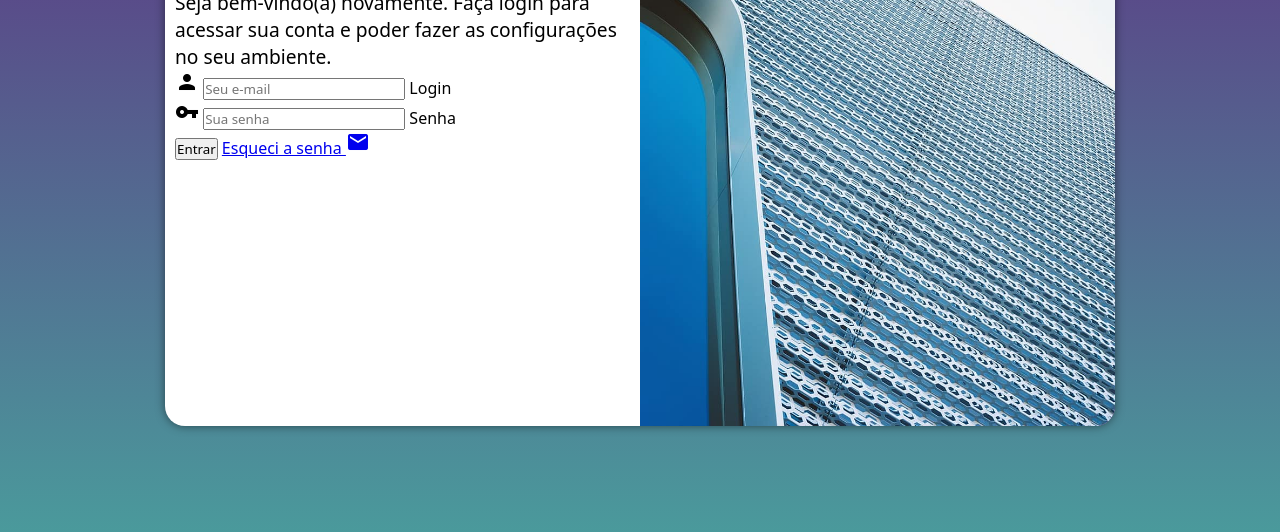
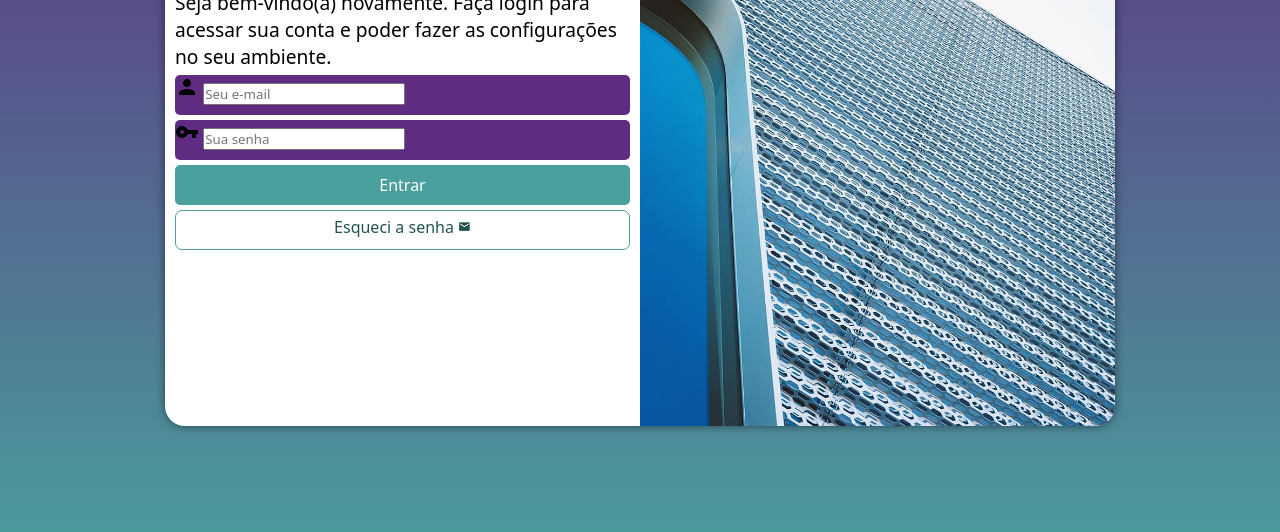
Before and after one commit to joaovictor-nogueira/projeto-login, a plain HTML site: page index.html in a window 1280 px wide. Shown: the part 224-756 px from the top of the page. Drawn offline with Linux system fonts and the light colour scheme.

Commit message:
formatação do formulario

```diff
--- a/estilos/media-query.css
+++ b/estilos/media-query.css
@@ -17,7 +17,7 @@
         height: 100%;
     }
 
-    section#login > dic#formulario{
+    section#login > div#formulario{
         float: left;
         width: 70%;
     }
--- a/estilos/style.css
+++ b/estilos/style.css
@@ -63,3 +63,55 @@ div#formulario > h1{
 div#formulario > p{
     font-size: 0.8em;
 }
+
+form > div.campo{
+    background-color: #5f2c82;
+    display: block;
+    width: 100%;
+    height: 40px;
+    border-radius: 5px;
+    margin: 5px 0px;
+}
+
+div.campo > label{
+    display: none;
+}
+
+form > input[type=submit]{
+    display: block;
+    font-size: 1em;
+    width: 100%;
+    height: 40px;
+    background-color: #49a09d;
+    color: white;
+    border: none;
+    border-radius: 5px;
+    cursor: pointer;
+}
+
+form > input[type=submit]:hover{
+    background-color: #245250;
+}
+
+form > a.botao {
+    display: block;
+    text-align: center;
+    font-size: 1em;
+    width: 100%;
+    height: 40px;
+    background-color: white;
+    border: 1px solid #49a09d;
+    border-radius: 7px;
+    text-decoration: none;
+    color: #245250;
+    padding-top: 5px;
+    margin-top: 5px;
+}
+
+form > a.botao:hover{
+    background-color: #5dcfca;
+}
+
+form > a.botao > span{
+    font-size: 0.8em;
+}
--- a/index.html
+++ b/index.html
@@ -30,7 +30,7 @@
                     </div>
                     <input type="submit" value="Entrar">
 
-                    <a href="esqueci.html">
+                    <a href="esqueci.html" class="botao">
                         Esqueci a senha <span class="material-icons">mail</span>
                     </a>
                     <!-- Poderia ser um button mas precisaria de jvscript -->
```
